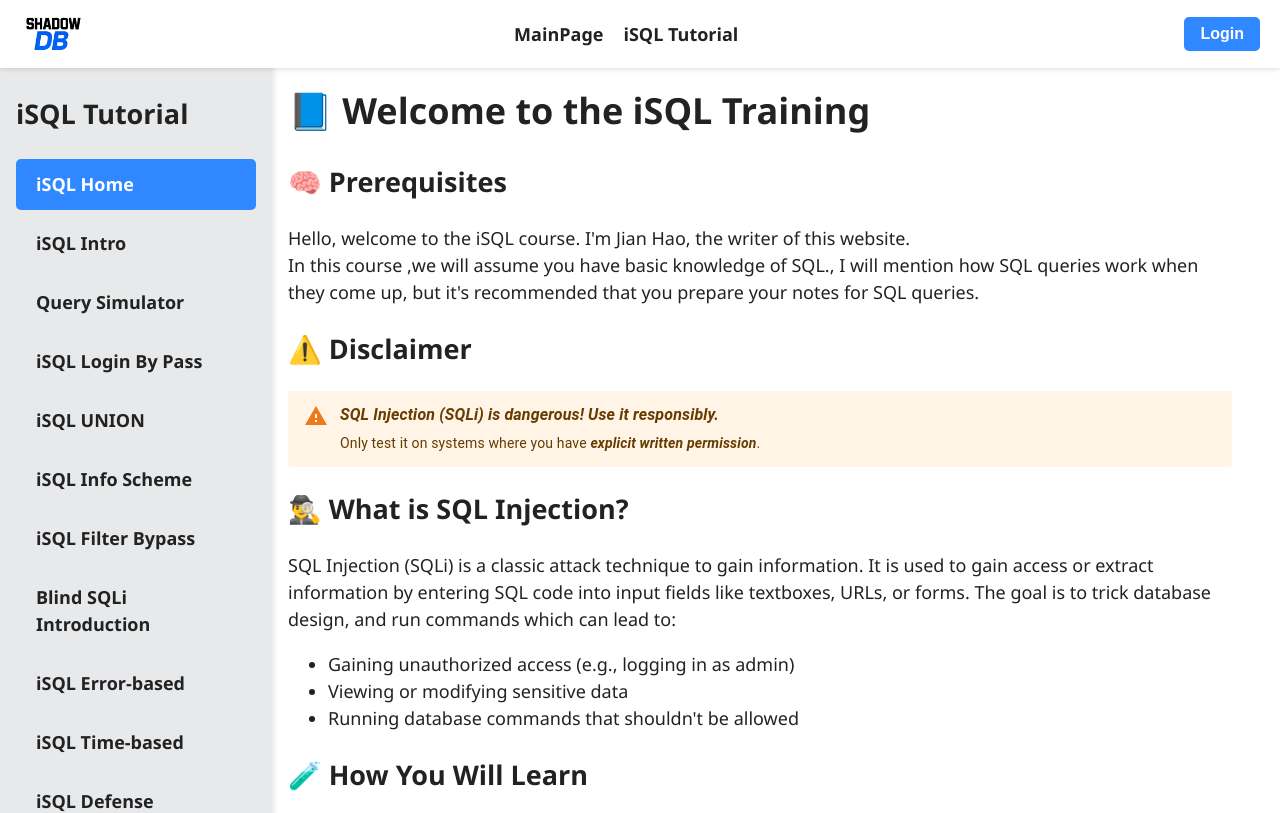
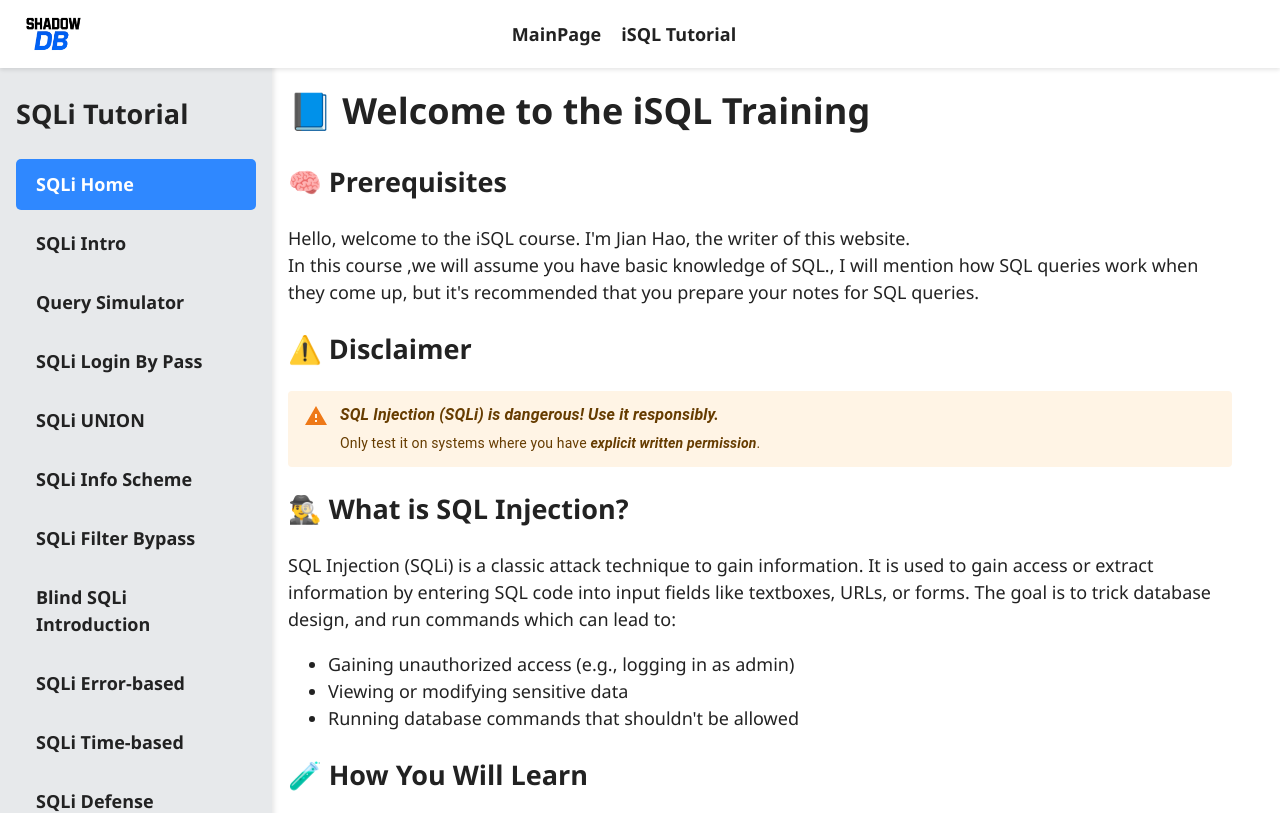
Before and after one commit to OishiDango/shadowDB, a React (Vite) app in the folder frontend/: page / in a window 1280 px wide. Shown: the top 813 px of the page. Built offline with nearby package versions, Linux system fonts and the light colour scheme.

Commit message:
edited frontend

```diff
--- a/frontend/src/components/Sidebar.jsx
+++ b/frontend/src/components/Sidebar.jsx
@@ -29,19 +29,19 @@ const Sidebar = () => {
       zIndex: 1000
     }}>
 
-      <h2 style={{ color: '#222', marginBottom: '1.5rem' }}>iSQL Tutorial</h2>
+      <h2 style={{ color: '#222', marginBottom: '1.5rem' }}>SQLi Tutorial</h2>
       <nav>
-        <Link to="/" style={linkStyle('/')}>iSQL Home</Link>
-        <Link to="/intro" style={linkStyle('/intro')}>iSQL Intro</Link>
+        <Link to="/" style={linkStyle('/')}>SQLi Home</Link>
+        <Link to="/intro" style={linkStyle('/intro')}>SQLi Intro</Link>
         <Link to="/query-simulate" style={linkStyle('/query-simulate')}>Query Simulator</Link>
-        <Link to="/login-bypass" style={linkStyle('/login-bypass')}>iSQL Login By Pass</Link>
-        <Link to="/union-injection" style={linkStyle('/union-injection')}>iSQL UNION</Link>
-        <Link to="/information-schema" style={linkStyle('/information-schema')}>iSQL Info Scheme</Link>
-        <Link to="/case-bypass" style={linkStyle('/case-bypass')}>iSQL Filter Bypass</Link>
+        <Link to="/login-bypass" style={linkStyle('/login-bypass')}>SQLi Login By Pass</Link>
+        <Link to="/union-injection" style={linkStyle('/union-injection')}>SQLi UNION</Link>
+        <Link to="/information-schema" style={linkStyle('/information-schema')}>SQLi Info Scheme</Link>
+        <Link to="/case-bypass" style={linkStyle('/case-bypass')}>SQLi Filter Bypass</Link>
         <Link to="/blind-intro" style={linkStyle('/blind-intro')}>Blind SQLi Introduction</Link>
-        <Link to="/blind/error-based" style={linkStyle('/blind/error-based')}>iSQL Error-based</Link>
-        <Link to="/blind/time-based" style={linkStyle('/blind/time-based')}>iSQL Time-based </Link>
-        <Link to="/sql-defense" style={linkStyle('/sql-defense')}>iSQL Defense</Link>
+        <Link to="/blind/error-based" style={linkStyle('/blind/error-based')}>SQLi Error-based</Link>
+        <Link to="/blind/time-based" style={linkStyle('/blind/time-based')}>SQLi Time-based </Link>
+        <Link to="/sql-defense" style={linkStyle('/sql-defense')}>SQLi Defense</Link>
       </nav>
     </div>
   );
--- a/frontend/src/components/Topbar.jsx
+++ b/frontend/src/components/Topbar.jsx
@@ -18,7 +18,7 @@ const Topbar = () => {
         boxShadow: '0 2px 4px rgba(0,0,0,0.1)',
       }}
     >
-      {/* 左邊 logo（用 scale 放大） */}
+      {/* 左邊 logo */}
       <div style={{ display: 'flex', alignItems: 'center' }}>
         <Link to="/">
           <img
@@ -40,21 +40,8 @@ const Topbar = () => {
         <Link to="/intro" style={{ color: '#222' }}>iSQL Tutorial</Link>
       </div>
 
-      {/* 右側按鈕 */}
-      <div>
-        <button
-          style={{
-            backgroundColor: '#2F88FF',
-            color: 'white',
-            border: 'none',
-            padding: '8px 16px',
-            borderRadius: '5px',
-            fontWeight: 'bold',
-          }}
-        >
-          Login
-        </button>
-      </div>
+      {/* 右側占位符 */}
+      <div style={{ width: '80px' }} /> {/* same width as login button would be */}
     </div>
   );
 };
```
